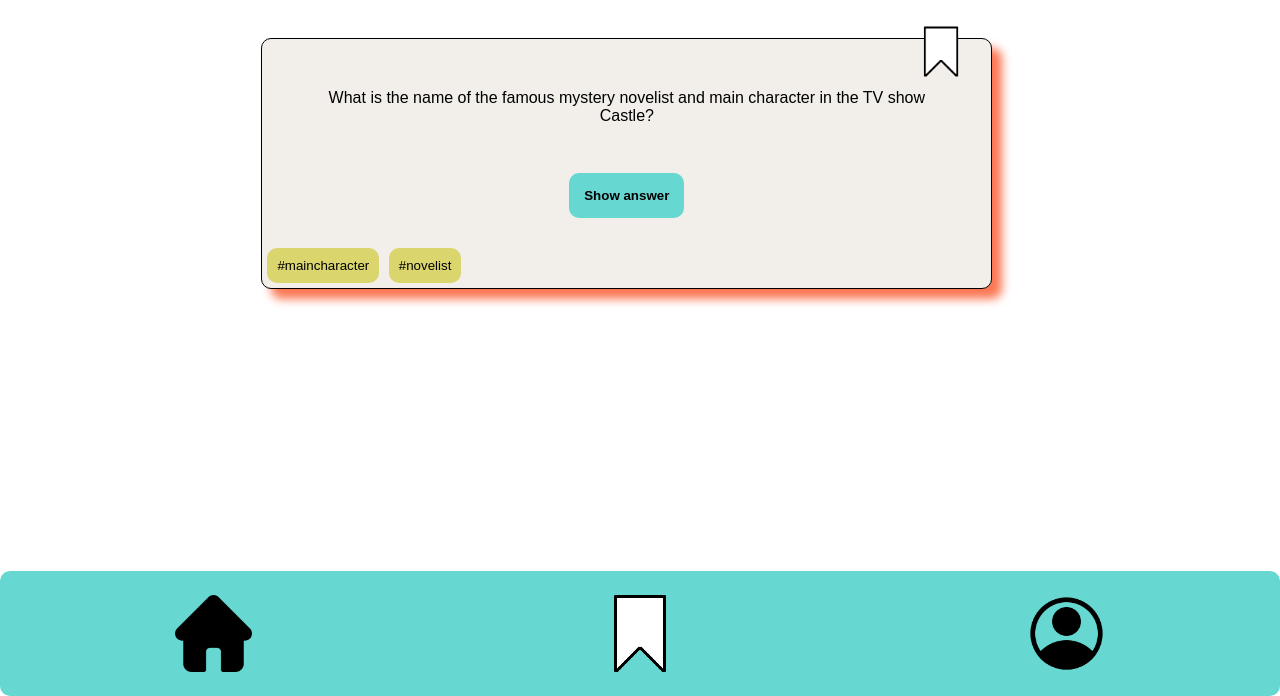
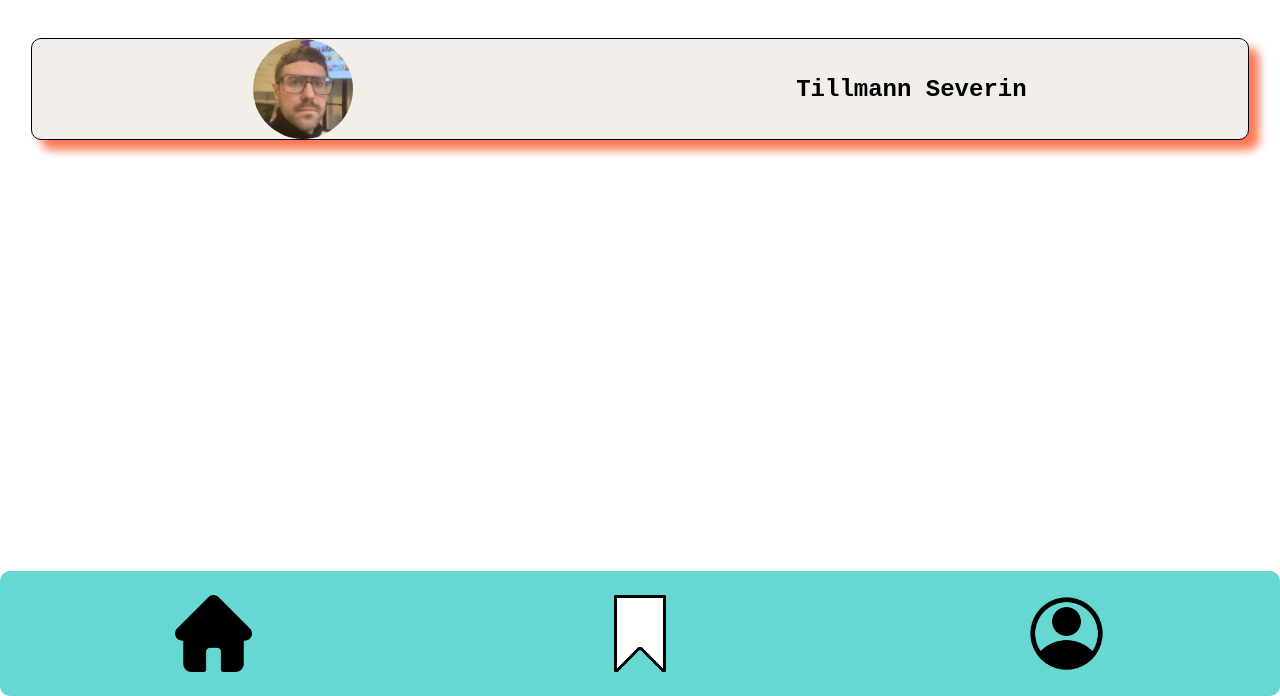
Before and after one commit to TS-Severin/tillmann-quiz-app, a plain HTML site: page profile.html in a window 1280 px wide. Shown: the part 104-800 px from the top of the page. Drawn offline with Linux system fonts and the light colour scheme.

Commit message:
update profile

```diff
--- a/profile.html
+++ b/profile.html
@@ -13,25 +13,13 @@
     </header>
 
     <main>
-      <section class="card-section">
-        <div class="card-container" id="question1">
-          <img
-            class="bookmark"
-            src="./resources/bookmark.png"
-            alt="bookmark icon"
-          />
-
-          <p class="question">
-            What is the name of the famous mystery novelist and main character
-            in the TV show Castle?
-          </p>
-          <p class="answer">Richard Castle</p>
-          <button class="answer-button">Show answer</button>
-          <div class="tag">
-            <button class="tag-button">#maincharacter</button>
-            <button class="tag-button">#novelist</button>
-          </div>
-        </div>
+      <section class="profile-container">
+        <img
+          class="profilepic"
+          src="./resources/portrait_spiced.jpg"
+          alt="portrait of sitecreator"
+        />
+        <h2 class="name">Tillmann Severin</h2>
       </section>
     </main>
 
--- a/style.css
+++ b/style.css
@@ -115,6 +115,29 @@ main {
   border-radius: var(--standard-border-radius);
 }
 
+.profile-container {
+  display: flex;
+  flex-direction: row;
+  border-radius: var(--standard-border-radius);
+  border: solid 1px;
+  width: 95%;
+  justify-content: space-around;
+  align-items: center;
+  box-shadow: 10px 10px 10px var(--background-color-answer-button);
+  font-family: var(--font-family-content);
+  background-color: var(--background-color-main);
+  margin: 30px 5px 0 5px;
+}
+
+.name {
+  font-family: var(--font-family-headlines-nav);
+}
+
+.profilepic {
+  width: 100px;
+  border-radius: 100px;
+}
+
 footer img {
   width: 6%;
 }
```
